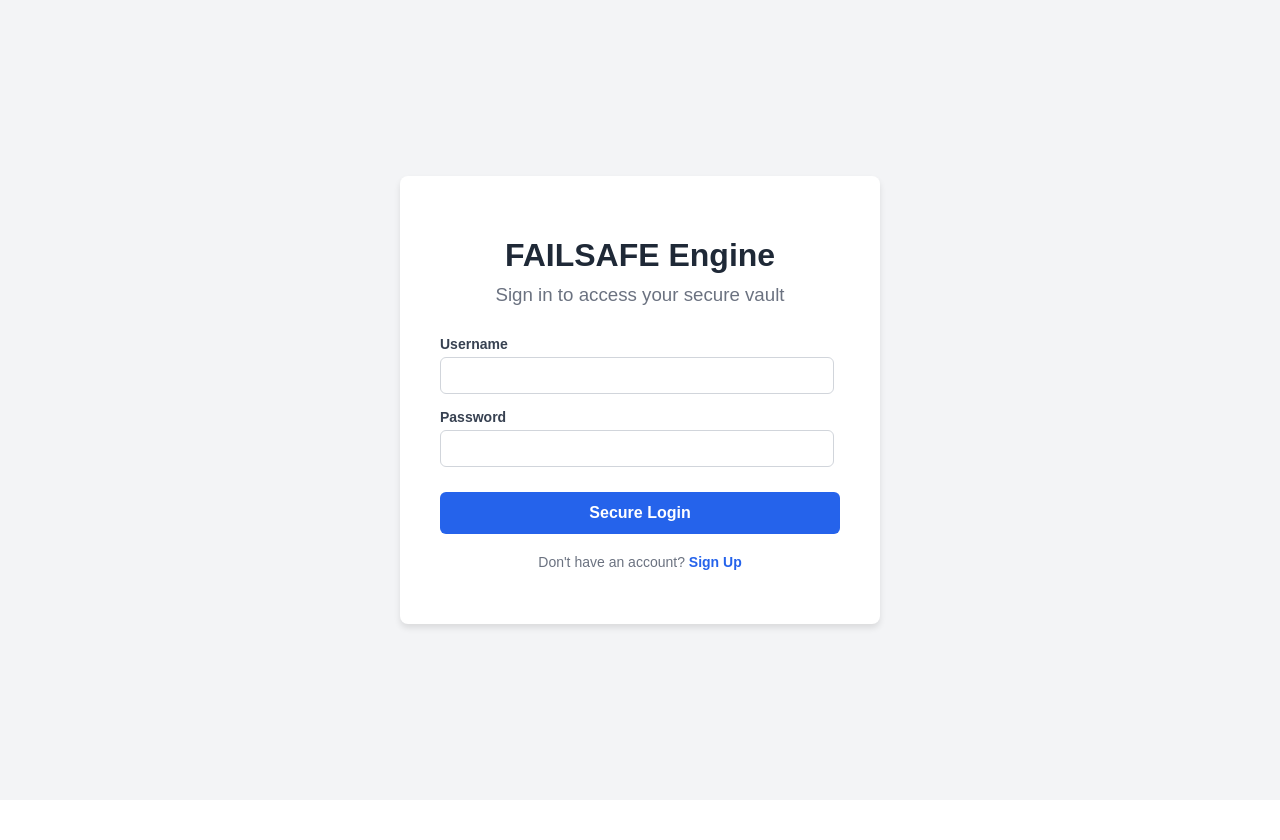
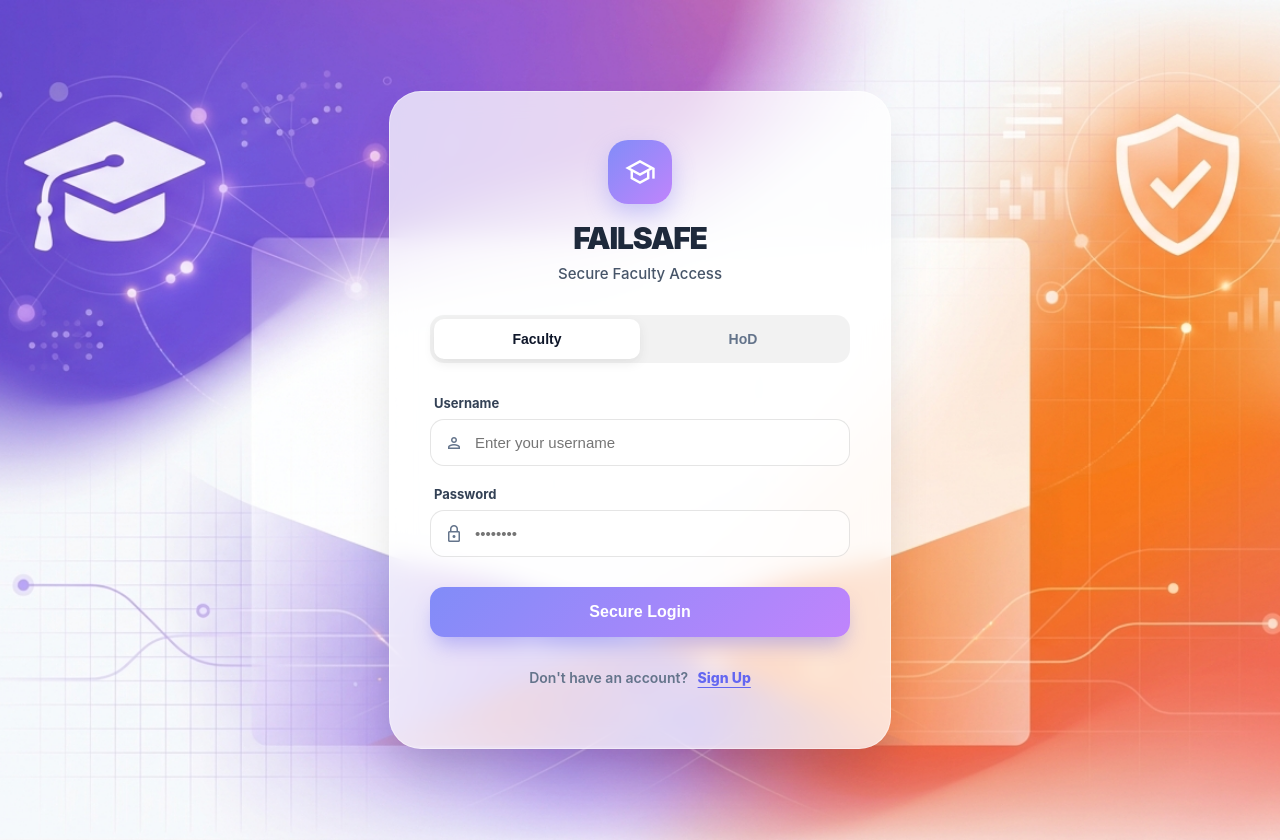
Before and after one commit to vacoder-iitg/CC-Failsafe-Project, a React (Create React App) app in the folder frontend/: page / in a window 1280 px wide. Before the commit the page ends 800 px from the top, so only its background shows below. Built offline with nearby package versions, Linux system fonts and the light colour scheme.

Commit message:
Customized AuthPage with role-based branding, background image, and role-enforcement login logic

```diff
--- a/frontend/src/components/AuthPage.jsx
+++ b/frontend/src/components/AuthPage.jsx
@@ -1,5 +1,5 @@
 import React, { useState, useContext } from 'react';
-import { AuthContext } from '../context/AuthContext'; // Adjust path if your folder structure is different
+import { AuthContext } from '../context/AuthContext';
 
 const AuthPage = () => {
     const { login, signup } = useContext(AuthContext);
@@ -17,93 +17,216 @@ const AuthPage = () => {
 
         try {
             if (isLoginMode) {
-                await login(username, password);
+                await login(username, password, role);
             } else {
                 await signup(username, password, role);
             }
         } catch (err) {
-            // This catches the beautiful custom errors from FastAPI!
             setError(err.message);
         } finally {
             setLoading(false);
         }
     };
 
+    const isHod = role === 'HoD';
+    const primaryColor = isHod ? '#f59e0b' : '#6366f1';
+    const gradient = isHod
+        ? 'linear-gradient(135deg, #f59e0b 0%, #ef4444 100%)'
+        : 'linear-gradient(135deg, #818cf8 0%, #c084fc 100%)';
+    const logoIcon = isHod ? 'shield_person' : 'school';
+
     return (
-        <div style={{ display: 'flex', justifyContent: 'center', alignItems: 'center', height: '100vh', backgroundColor: '#f3f4f6', fontFamily: 'sans-serif' }}>
-            <div style={{ backgroundColor: 'white', padding: '40px', borderRadius: '8px', boxShadow: '0 4px 6px rgba(0,0,0,0.1)', width: '100%', maxWidth: '400px' }}>
-                <h1 style={{ textAlign: 'center', color: '#1f2937', marginBottom: '10px' }}>FAILSAFE Engine</h1>
-                <h3 style={{ textAlign: 'center', color: '#6b7280', marginTop: 0, marginBottom: '30px', fontWeight: 'normal' }}>
-                    {isLoginMode ? 'Sign in to access your secure vault' : 'Create a new faculty account'}
-                </h3>
-
-                {error && (
-                    <div style={{ backgroundColor: '#fee2e2', color: '#b91c1c', padding: '12px', borderRadius: '6px', marginBottom: '20px', fontSize: '14px', fontWeight: 'bold', textAlign: 'center', border: '1px solid #fca5a5' }}>
-                        {error}
+        <div style={{
+            display: 'flex',
+            justifyContent: 'center',
+            alignItems: 'center',
+            minHeight: '100vh',
+            backgroundColor: '#f8fafc',
+            backgroundImage: 'url("auth-bg.png")', // Simplified path
+            backgroundSize: 'cover',
+            backgroundPosition: 'center',
+            backgroundRepeat: 'no-repeat',
+            fontFamily: "'Inter', 'Segoe UI', sans-serif",
+            padding: '20px'
+        }}>
+            {/* Glassmorphism Card */}
+            <div style={{
+                backgroundColor: 'rgba(255, 255, 255, 0.75)',
+                backdropFilter: 'blur(12px)',
+                WebkitBackdropFilter: 'blur(12px)',
+                padding: '48px 40px',
+                borderRadius: '32px',
+                boxShadow: '0 25px 50px -12px rgba(0,0,0,0.15)',
+                width: '100%',
+                maxWidth: '420px',
+                border: '1px solid rgba(255, 255, 255, 0.4)',
+                textAlign: 'center'
+            }}>
+                {/* Dynamic Logo Section */}
+                <div style={{ marginBottom: '32px' }}>
+                    <div style={{
+                        width: '64px',
+                        height: '64px',
+                        borderRadius: '20px',
+                        background: gradient,
+                        display: 'flex',
+                        alignItems: 'center',
+                        justifyContent: 'center',
+                        margin: '0 auto 16px',
+                        boxShadow: `0 10px 25px ${isHod ? 'rgba(245,158,11,0.3)' : 'rgba(99,102,241,0.3)'}`
+                    }}>
+                        <span className="material-symbols-outlined" style={{ fontSize: '32px', color: 'white' }}>
+                            {logoIcon}
+                        </span>
                     </div>
-                )}
-
-                <form onSubmit={handleSubmit} style={{ display: 'flex', flexDirection: 'column', gap: '15px' }}>
-                    <div>
-                        <label style={{ display: 'block', marginBottom: '5px', color: '#374151', fontSize: '14px', fontWeight: 'bold' }}>Username</label>
-                        <input
-                            type="text"
-                            required
-                            value={username}
-                            onChange={(e) => setUsername(e.target.value)}
-                            style={{ width: '93%', padding: '10px', borderRadius: '6px', border: '1px solid #d1d5db' }}
-                        />
-                    </div>
-                    <div>
-                        <label style={{ display: 'block', marginBottom: '5px', color: '#374151', fontSize: '14px', fontWeight: 'bold' }}>Password</label>
-                        <input
-                            type="password"
-                            required
-                            value={password}
-                            onChange={(e) => setPassword(e.target.value)}
-                            style={{ width: '93%', padding: '10px', borderRadius: '6px', border: '1px solid #d1d5db' }}
-                        />
+                    <h1 style={{ margin: 0, fontSize: '30px', color: '#1e293b', fontWeight: '900', letterSpacing: '-0.04em' }}>
+                        FAILSAFE
+                    </h1>
+                    <p style={{ margin: '8px 0 0', color: '#475569', fontSize: '15px', fontWeight: '500' }}>
+                        {isLoginMode ? `Secure ${role} Access` : `Create ${role} Account`}
+                    </p>
                 </div>
 
-                    {!isLoginMode && (
-                        <div>
-                            <label style={{ display: 'block', marginBottom: '5px', color: '#374151', fontSize: '14px', fontWeight: 'bold' }}>Role</label>
-                            <div style={{ display: 'flex', gap: '10px' }}>
+                {/* Role Selector */}
+                <div style={{
+                    display: 'flex',
+                    background: 'rgba(0, 0, 0, 0.05)',
+                    padding: '4px',
+                    borderRadius: '14px',
+                    marginBottom: '32px'
+                }}>
                     {['Faculty', 'HoD'].map(r => (
                         <button
                             key={r}
                             type="button"
                             onClick={() => setRole(r)}
                             style={{
-                                            flex: 1, padding: '10px', borderRadius: '6px',
-                                            border: role === r ? '2px solid #2563eb' : '1px solid #d1d5db',
-                                            backgroundColor: role === r ? '#eff6ff' : 'white',
-                                            color: role === r ? '#2563eb' : '#6b7280',
-                                            fontWeight: role === r ? 'bold' : 'normal',
-                                            cursor: 'pointer', fontSize: '14px'
+                                flex: 1,
+                                padding: '12px',
+                                borderRadius: '10px',
+                                border: 'none',
+                                backgroundColor: role === r ? 'white' : 'transparent',
+                                color: role === r ? '#0f172a' : '#64748b',
+                                fontWeight: '700',
+                                cursor: 'pointer',
+                                fontSize: '14px',
+                                boxShadow: role === r ? '0 4px 12px rgba(0,0,0,0.08)' : 'none',
+                                transition: 'all 0.25s cubic-bezier(0.4, 0, 0.2, 1)'
                             }}
                         >
-                                        {r === 'HoD' ? 'Head of Department' : 'Faculty'}
+                            {r}
                         </button>
                     ))}
                 </div>
+
+                {error && (
+                    <div style={{
+                        backgroundColor: 'rgba(225, 29, 72, 0.1)',
+                        color: '#e11d48',
+                        padding: '14px',
+                        borderRadius: '14px',
+                        marginBottom: '24px',
+                        fontSize: '13px',
+                        fontWeight: '600',
+                        border: '1px solid rgba(225, 29, 72, 0.2)'
+                    }}>
+                        {error}
                     </div>
                 )}
+
+                <form onSubmit={handleSubmit} style={{ display: 'flex', flexDirection: 'column', gap: '20px', textAlign: 'left' }}>
+                    <div>
+                        <label style={{ display: 'block', marginBottom: '8px', color: '#334155', fontSize: '13px', fontWeight: '700', marginLeft: '4px' }}>Username</label>
+                        <div style={{ position: 'relative' }}>
+                            <span className="material-symbols-outlined" style={{ position: 'absolute', left: '14px', top: '50%', transform: 'translateY(-50%)', color: '#64748b', fontSize: '20px' }}>person</span>
+                            <input
+                                type="text"
+                                required
+                                value={username}
+                                onChange={(e) => setUsername(e.target.value)}
+                                placeholder="Enter your username"
+                                style={{
+                                    width: '100%',
+                                    padding: '14px 14px 14px 44px',
+                                    borderRadius: '14px',
+                                    border: '1px solid rgba(0,0,0,0.1)',
+                                    backgroundColor: 'rgba(255,255,255,0.5)',
+                                    fontSize: '15px',
+                                    boxSizing: 'border-box',
+                                    outline: 'none',
+                                    transition: 'all 0.2s'
+                                }}
+                                onFocus={e => { e.target.style.borderColor = primaryColor; e.target.style.backgroundColor = 'white'; }}
+                                onBlur={e => { e.target.style.borderColor = 'rgba(0,0,0,0.1)'; e.target.style.backgroundColor = 'rgba(255,255,255,0.5)'; }}
+                            />
+                        </div>
+                    </div>
+
+                    <div>
+                        <label style={{ display: 'block', marginBottom: '8px', color: '#334155', fontSize: '13px', fontWeight: '700', marginLeft: '4px' }}>Password</label>
+                        <div style={{ position: 'relative' }}>
+                            <span className="material-symbols-outlined" style={{ position: 'absolute', left: '14px', top: '50%', transform: 'translateY(-50%)', color: '#64748b', fontSize: '20px' }}>lock</span>
+                            <input
+                                type="password"
+                                required
+                                value={password}
+                                onChange={(e) => setPassword(e.target.value)}
+                                placeholder="••••••••"
+                                style={{
+                                    width: '100%',
+                                    padding: '14px 14px 14px 44px',
+                                    borderRadius: '14px',
+                                    border: '1px solid rgba(0,0,0,0.1)',
+                                    backgroundColor: 'rgba(255,255,255,0.5)',
+                                    fontSize: '15px',
+                                    boxSizing: 'border-box',
+                                    outline: 'none',
+                                    transition: 'all 0.2s'
+                                }}
+                                onFocus={e => { e.target.style.borderColor = primaryColor; e.target.style.backgroundColor = 'white'; }}
+                                onBlur={e => { e.target.style.borderColor = 'rgba(0,0,0,0.1)'; e.target.style.backgroundColor = 'rgba(255,255,255,0.5)'; }}
+                            />
+                        </div>
+                    </div>
 
                     <button
                         type="submit"
                         disabled={loading}
-                        style={{ padding: '12px', marginTop: '10px', backgroundColor: '#2563eb', color: 'white', border: 'none', borderRadius: '6px', cursor: loading ? 'not-allowed' : 'pointer', fontWeight: 'bold', fontSize: '16px' }}>
+                        style={{
+                            padding: '16px',
+                            marginTop: '10px',
+                            background: gradient,
+                            color: 'white',
+                            border: 'none',
+                            borderRadius: '14px',
+                            cursor: loading ? 'not-allowed' : 'pointer',
+                            fontWeight: '800',
+                            fontSize: '16px',
+                            boxShadow: `0 12px 20px -5px ${isHod ? 'rgba(245,158,11,0.4)' : 'rgba(99,102,241,0.4)'}`,
+                            transition: 'all 0.2s cubic-bezier(0.4, 0, 0.2, 1)'
+                        }}
+                        onMouseEnter={e => { e.currentTarget.style.transform = 'translateY(-2px)'; e.currentTarget.style.opacity = '0.95'; }}
+                        onMouseLeave={e => { e.currentTarget.style.transform = 'translateY(0)'; e.currentTarget.style.opacity = '1'; }}
+                        onMouseDown={e => e.currentTarget.style.transform = 'scale(0.98)'}
+                        onMouseUp={e => e.currentTarget.style.transform = 'scale(1)'}
+                    >
                         {loading ? 'Processing...' : (isLoginMode ? 'Secure Login' : 'Create Account')}
                     </button>
                 </form>
 
-                <div style={{ textAlign: 'center', marginTop: '20px' }}>
-                    <p style={{ color: '#6b7280', fontSize: '14px' }}>
+                <div style={{ marginTop: '32px' }}>
+                    <p style={{ color: '#64748b', fontSize: '14px', fontWeight: '600' }}>
                         {isLoginMode ? "Don't have an account? " : "Already have an account? "}
                         <span
                             onClick={() => { setIsLoginMode(!isLoginMode); setError(''); }}
-                            style={{ color: '#2563eb', cursor: 'pointer', fontWeight: 'bold' }}>
+                            style={{
+                                color: primaryColor,
+                                cursor: 'pointer',
+                                fontWeight: '800',
+                                marginLeft: '6px',
+                                textDecoration: 'underline',
+                                textUnderlineOffset: '4px'
+                            }}>
                             {isLoginMode ? 'Sign Up' : 'Log In'}
                         </span>
                     </p>
--- a/frontend/src/context/AuthContext.js
+++ b/frontend/src/context/AuthContext.js
@@ -10,11 +10,11 @@ export const AuthProvider = ({ children }) => {
         return savedUser ? JSON.parse(savedUser) : null;
     });
 
-    const login = async (username, password) => {
+    const login = async (username, password, role) => {
         const response = await fetch('http://localhost:8000/login', {
             method: 'POST',
             headers: { 'Content-Type': 'application/json' },
-            body: JSON.stringify({ username, password })
+            body: JSON.stringify({ username, password, role })
         });
 
         const data = await response.json();
```
Also changed, not shown: frontend/public/auth-bg.png (added), 1 other file (tests, documents, lock files or other folders). Lines whose indentation alone changed are shown as unchanged.
